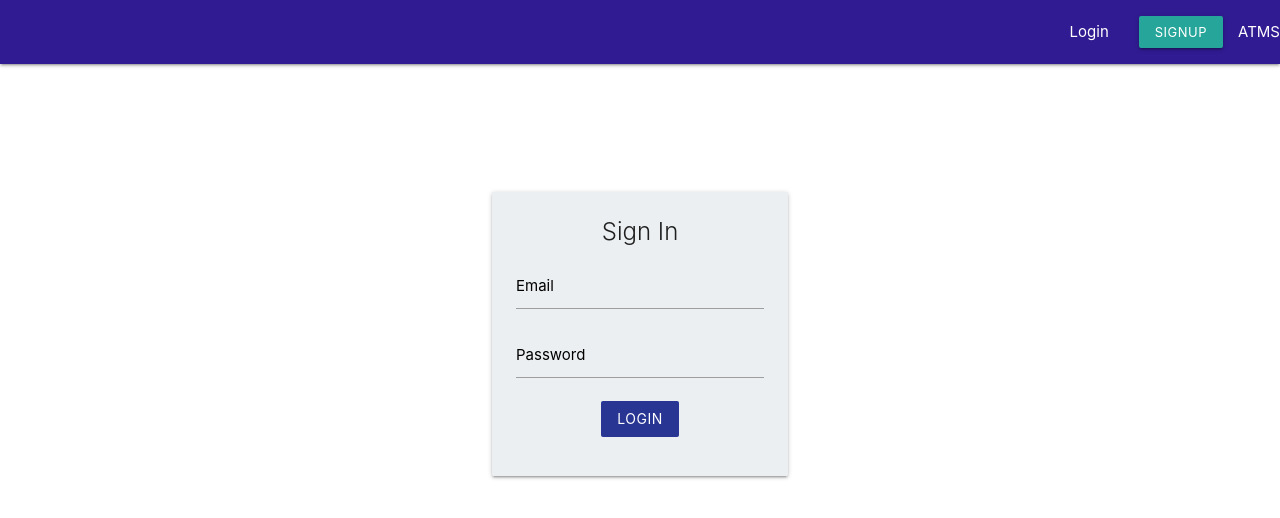
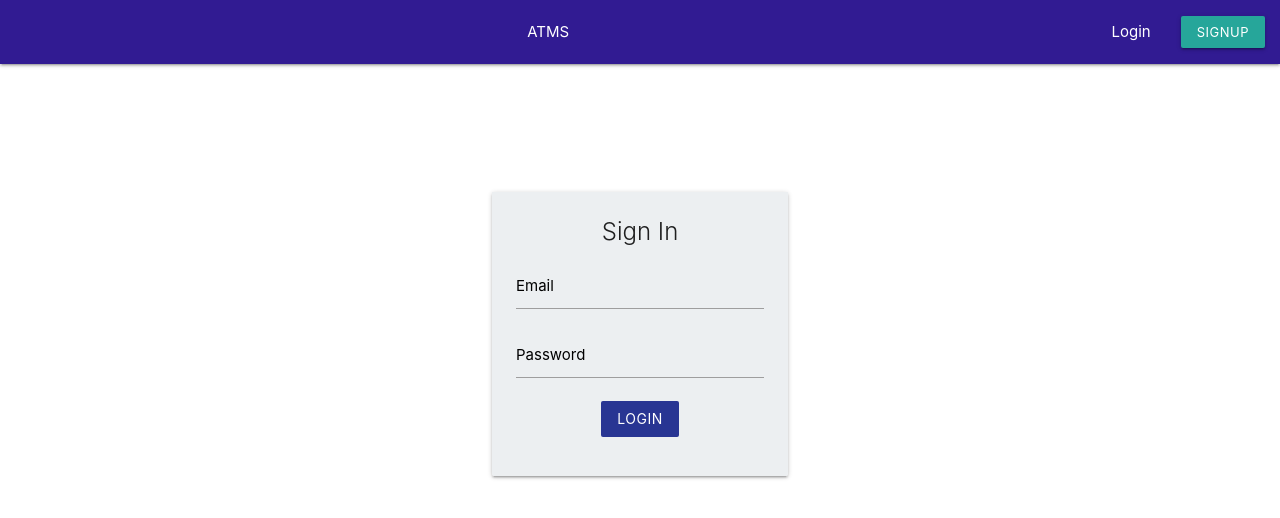
Before and after one commit to siddhantapanda77/Anti-ragging-management, a React (Create React App) app: page / in a window 1280 px wide. Shown: the top 518 px of the page. Built offline with nearby package versions, Linux system fonts and the light colour scheme.

Commit message:
Update NavBar.js

```diff
--- a/src/components/NavBar/NavBar.js
+++ b/src/components/NavBar/NavBar.js
@@ -10,7 +10,7 @@ class NavBar extends Component {
       return(
         <div>
             <nav className="deep-purple darken-4">
-              {(this.props.auth.isAuthenticated)?<div className="show-on-medium-and-down">
+              {(this.props.auth.isAuthenticated)?<div className="right show-on-medium-and-down">
 
                   <SideNav trigger={<Button flat ><Icon className="white-text">dehaze</Icon></Button>} options={{closeOnClick: true}}>
                   <SideNavItem>
@@ -19,8 +19,8 @@ class NavBar extends Component {
                   </SideNav>
                   </div>:null}
               <div className="nav-wrapper">
-                <a href="#!" className={!(this.props.auth.isAuthenticated)?"right":"right hide-on-med-and-down"} style={{left: '65px'}}>ATMS</a>
-                <ul className="right hide-on-med-and-down">
+                <a href="#!" style={{left: '65px'}}>ATMS</a>
+                <ul className={!(this.props.auth.isAuthenticated)?"right":"right hide-on-med-and-down"}>
                   {links}
                 </ul>
               </div>
```
